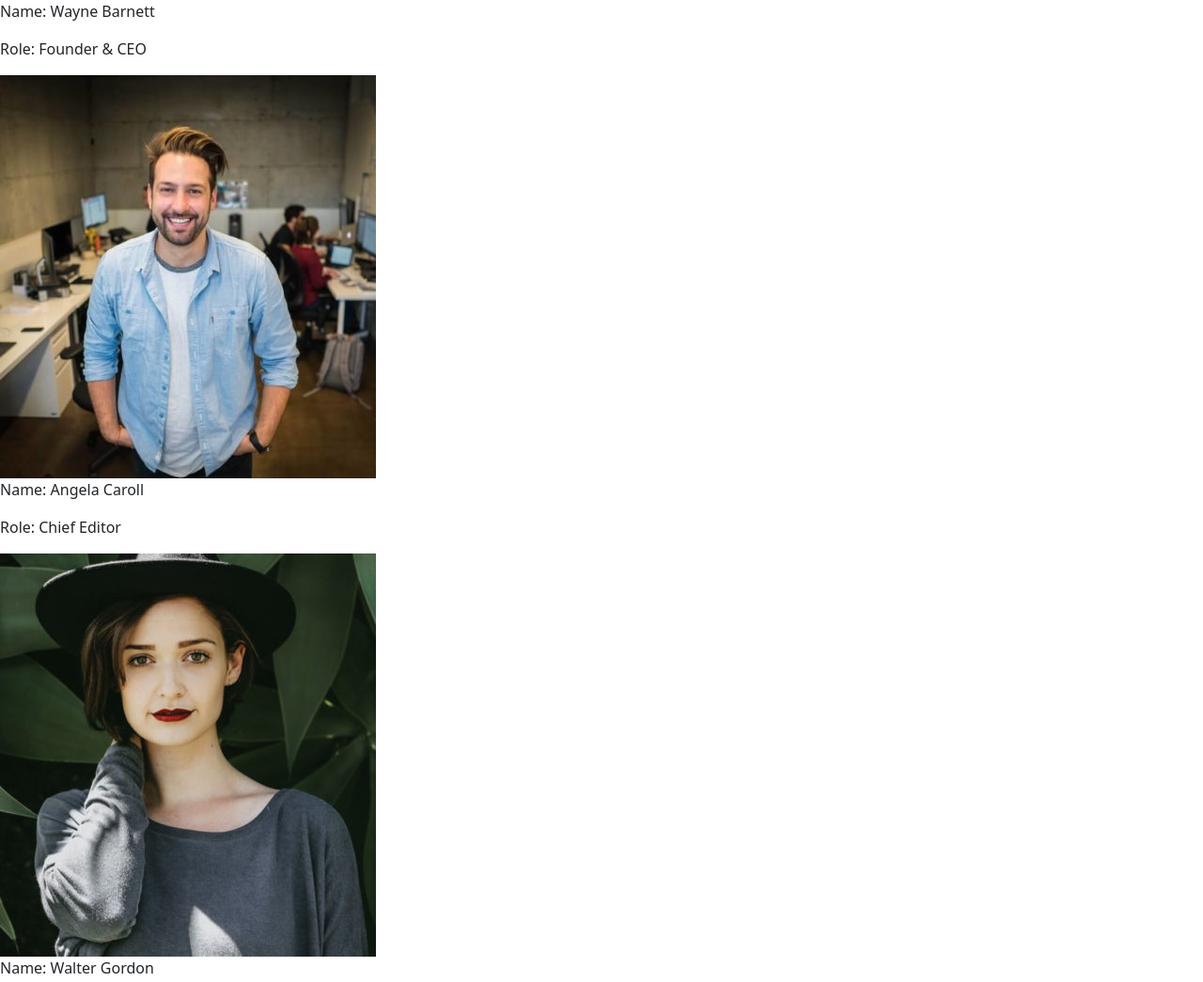
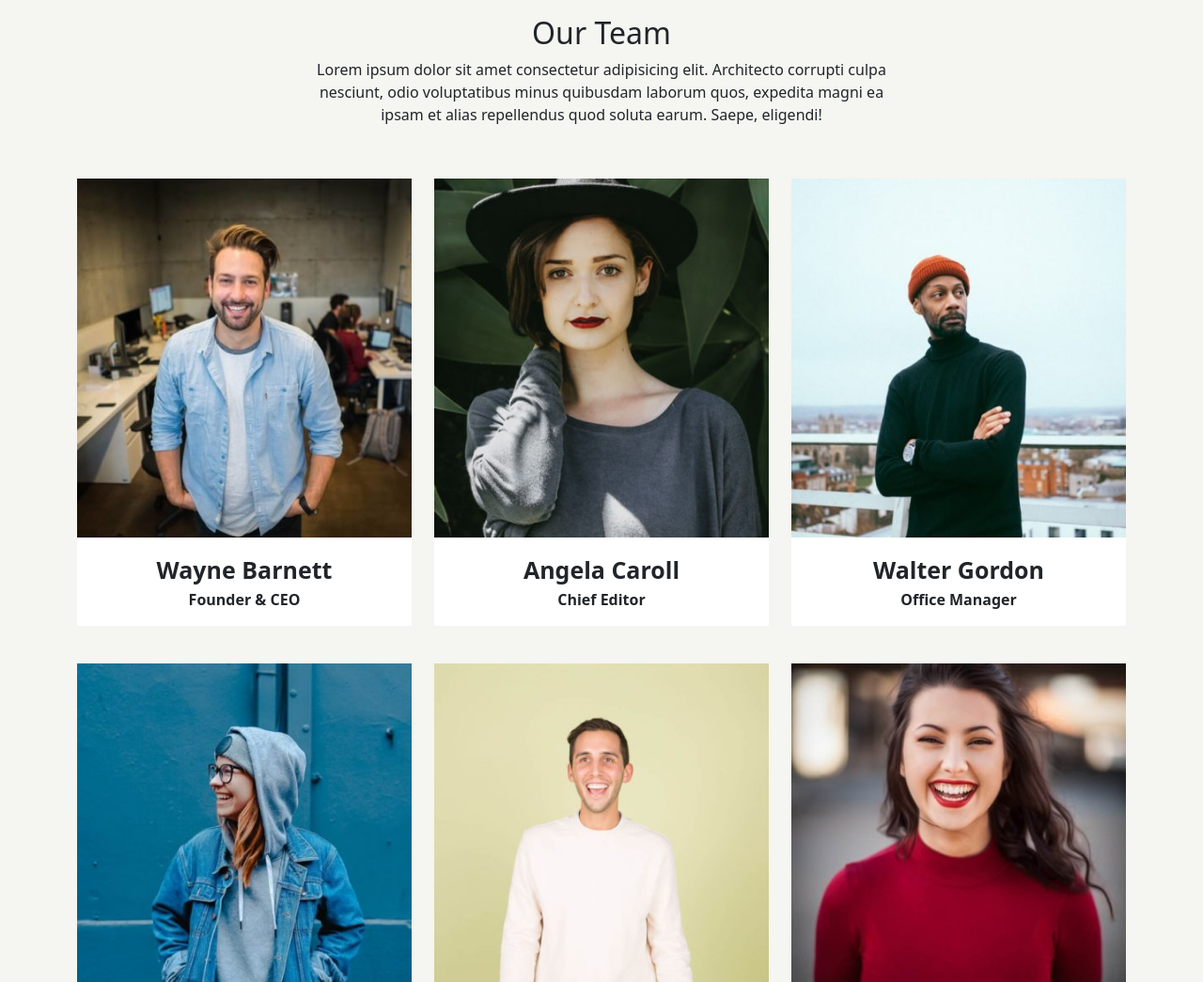
Before and after one commit to TALEX1995/js-our-team, a plain HTML site: page index.html in a window 1280 px wide. Shown: the top 1045 px of the page at 94% size. Drawn offline with nearby package versions, Linux system fonts and the light colour scheme.

Commit message:
Added css

```diff
--- a/css/style.css
+++ b/css/style.css
@@ -0,0 +1,37 @@
+/* Header */
+
+header {
+   width: 50%;
+   margin: 0 auto;
+}
+
+
+/* Body */
+
+body {
+    background-color: #f5f5f1;
+}
+
+
+/* Main */
+
+
+img {
+ width: 100%;
+ height: auto;
+}
+
+.row .col-4 {
+    margin-top: 40px;
+}
+
+.row .col-4 p {
+    background-color: white;
+    margin: 0;
+    text-align: center;
+    font-weight: 800;
+}
+
+.col-4 p:nth-child(2) {
+    font-size: 25px;
+}
--- a/index.html
+++ b/index.html
@@ -9,7 +9,16 @@
     <script defer src="script/script.js"></script>
 </head>
 <body>
-    <div id="personal-information"></div>
+    <header class="text-center">
+        <h2 class="mt-3">Our Team</h2>
+        <p>Lorem ipsum dolor sit amet consectetur adipisicing elit. Architecto corrupti culpa nesciunt, odio voluptatibus minus quibusdam laborum quos, expedita magni ea ipsam et alias repellendus quod soluta earum. Saepe, eligendi!</p>
+    </header>
+    <div class="container">
+        <div class="row mb-5" id="personal-information">
+
+        </div>
+    </div>
+
 
 </body>
 </html>
--- a/script/script.js
+++ b/script/script.js
@@ -50,12 +50,13 @@ for (let i = 0; i < teamInformation.length; i++) {
     console.log(teamInformation[i].name, teamInformation[i].role, teamInformation[i].photo)
 
     // Insert into DOM
-
     elementInformation +=
     `
-    <p>Name: ${teamInformation[i].name}</p>
-    <p>Role: ${teamInformation[i].role}</p>
+    <div class="col-4">
     <img src="img/${teamInformation[i].photo}">
+    <p class="pt-3">${teamInformation[i].name}</p>
+    <p class="pb-3">${teamInformation[i].role}</p>
+    </div>
     `
 }
 
```
